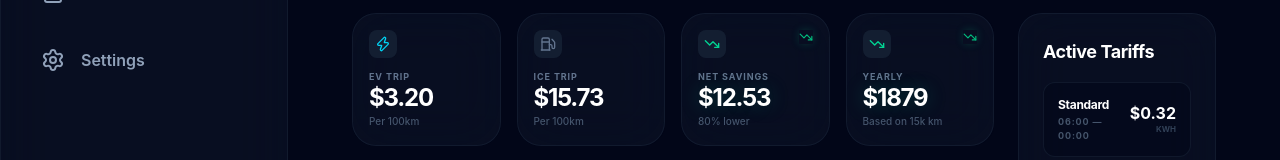
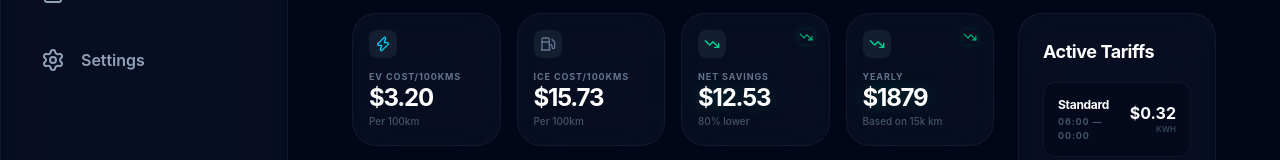
Before and after one commit to CraigInBrisbane/energycalculator, a React (Vite) app in the folder Frontend/: page / in a window 1280 px wide. Shown: the part 217-377 px from the top of the page. Built offline with nearby package versions, Linux system fonts and the light colour scheme.

Commit message:
Update Dashboard labels for clarity: EV/ICE cost per 100kms

```diff
--- a/Frontend/src/features/dashboard/DashboardPage.tsx
+++ b/Frontend/src/features/dashboard/DashboardPage.tsx
@@ -83,14 +83,14 @@ export const DashboardPage = () => {
           {/* Grouped Stats Row */}
           <div className="grid grid-cols-2 lg:grid-cols-4 gap-4">
             <StatCard
-              title="EV Trip"
+              title="EV cost/100kms"
               value={`$${comparison100km.evCost.toFixed(2)}`}
               icon={Zap}
               accentClass="text-cyan-400"
               description="Per 100km"
             />
             <StatCard
-              title="ICE Trip"
+              title="ICE cost/100kms"
               value={`$${comparison100km.iceCost.toFixed(2)}`}
               icon={Fuel}
               accentClass="text-slate-500"
```
